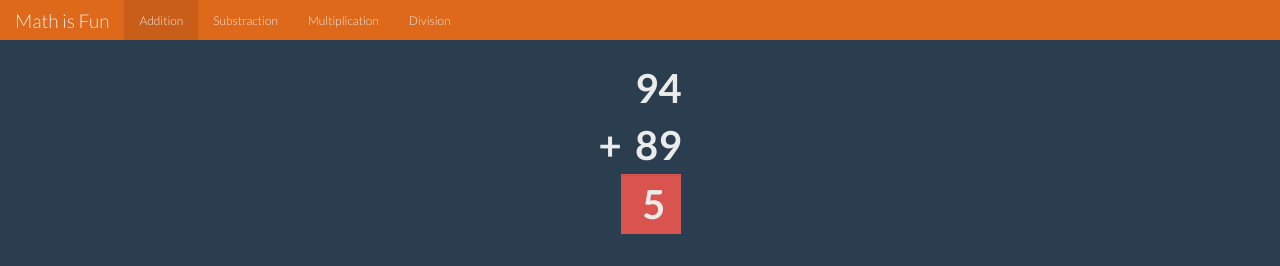
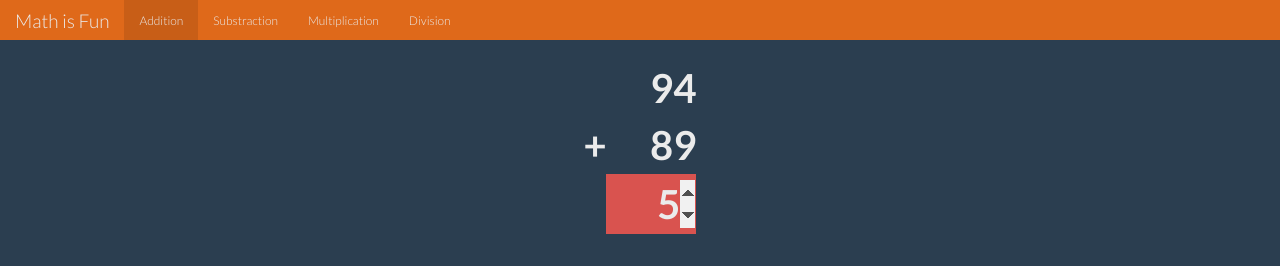
Before and after one commit to justinyoo/Math-Is-Fun, a plain HTML site: page addition.html in a window 1280 px wide. Both pictures are taken after typing "5" into the empty fields and a click on the input "Submit". Shown: the top 266 px of the page. Drawn offline with nearby package versions, Linux system fonts and the light colour scheme.

Commit message:
Updated answer reaction.

```diff
--- a/javascripts/main.js
+++ b/javascripts/main.js
@@ -49,19 +49,23 @@
         $("#number1").text(number1);
         $("#number2").text(number2);
         $("#symbol").html(symbol);
-        $("#answer").val("");
+        $("#answer").val("").focus();
         $("#solution").val(solution);
+
+        $("#answer").removeClass("input-wrong").removeClass("input-correct");
+        $("#result").removeClass("alert-danger").removeClass("alert-success").text("").hide();
     };
 
     var calculate = function(solution) {
         var answer = $("#answer").val();
         if (solution == answer) {
             $("#answer").removeClass("input-wrong").addClass("input-correct");
-            $("#result").removeClass("alert-danger").addClass("alert-success").text("Correct!!!");
+            $("#result").removeClass("alert-danger").addClass("alert-success").text("Correct!!!").show();
         } else {
             $("#answer").removeClass("input-correct").addClass("input-wrong");
-            $("#result").removeClass("alert-success").addClass("alert-danger").text("Oh oh. Try again.");
+            $("#result").removeClass("alert-success").addClass("alert-danger").text("Oh oh. Try again.").show();
         }
+        $("#answer").focus();
         return false;
     };
 
--- a/stylesheets/style.css
+++ b/stylesheets/style.css
@@ -57,7 +57,7 @@
     }
 
     #number1, #number2, #answer {
-        width: 40px;
+        width: 60px;
     }
 
     #answer {
@@ -111,7 +111,7 @@
     }
 
     #number1, #number2, #answer {
-        width: 50px;
+        width: 70px;
     }
 
     #answer {
@@ -165,7 +165,7 @@
     }
 
     #number1, #number2, #answer {
-        width: 60px;
+        width: 80px;
     }
 
     #answer {
@@ -219,7 +219,7 @@
     }
 
     #number1, #number2, #answer {
-        width: 60px;
+        width: 90px;
     }
 
     #answer {
```
